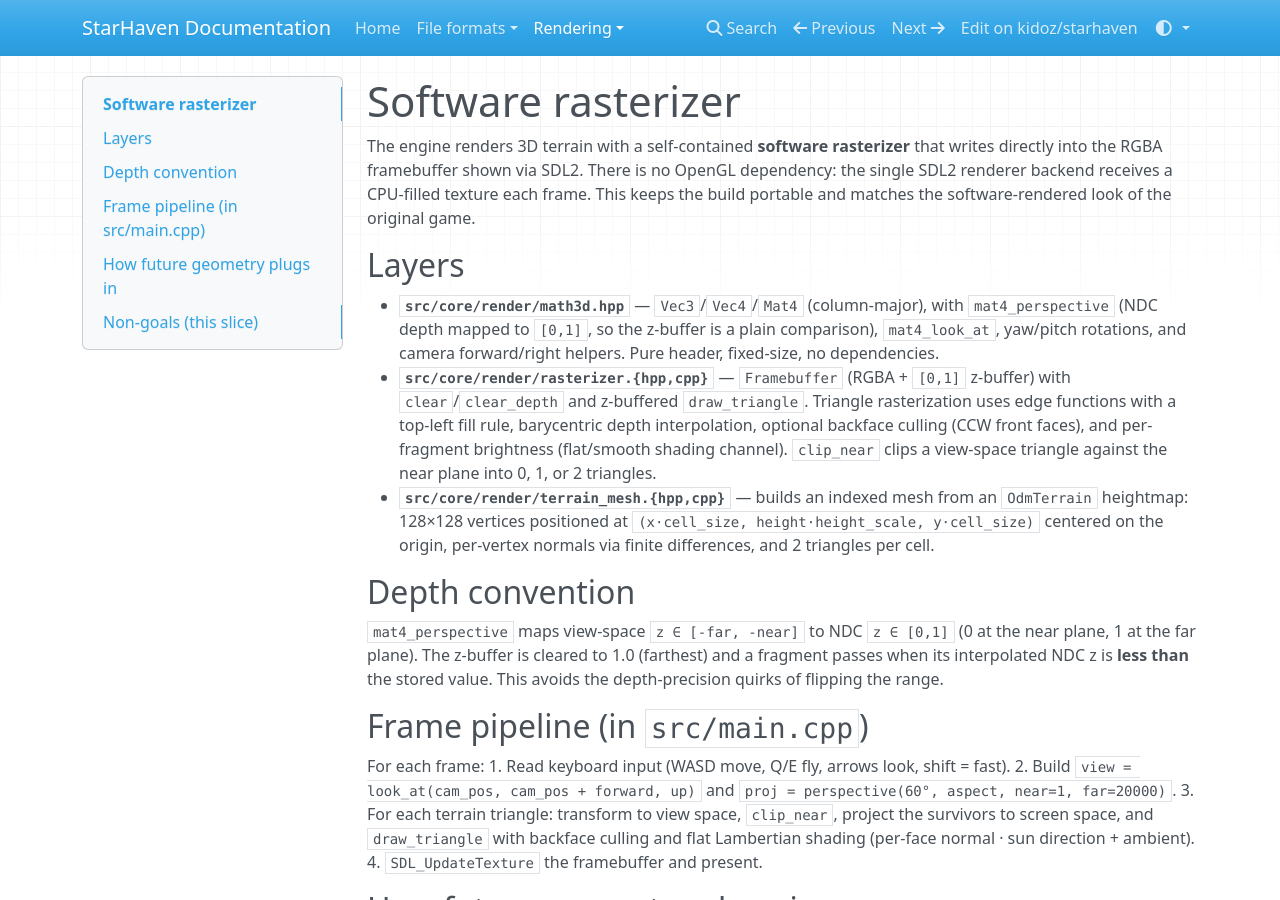
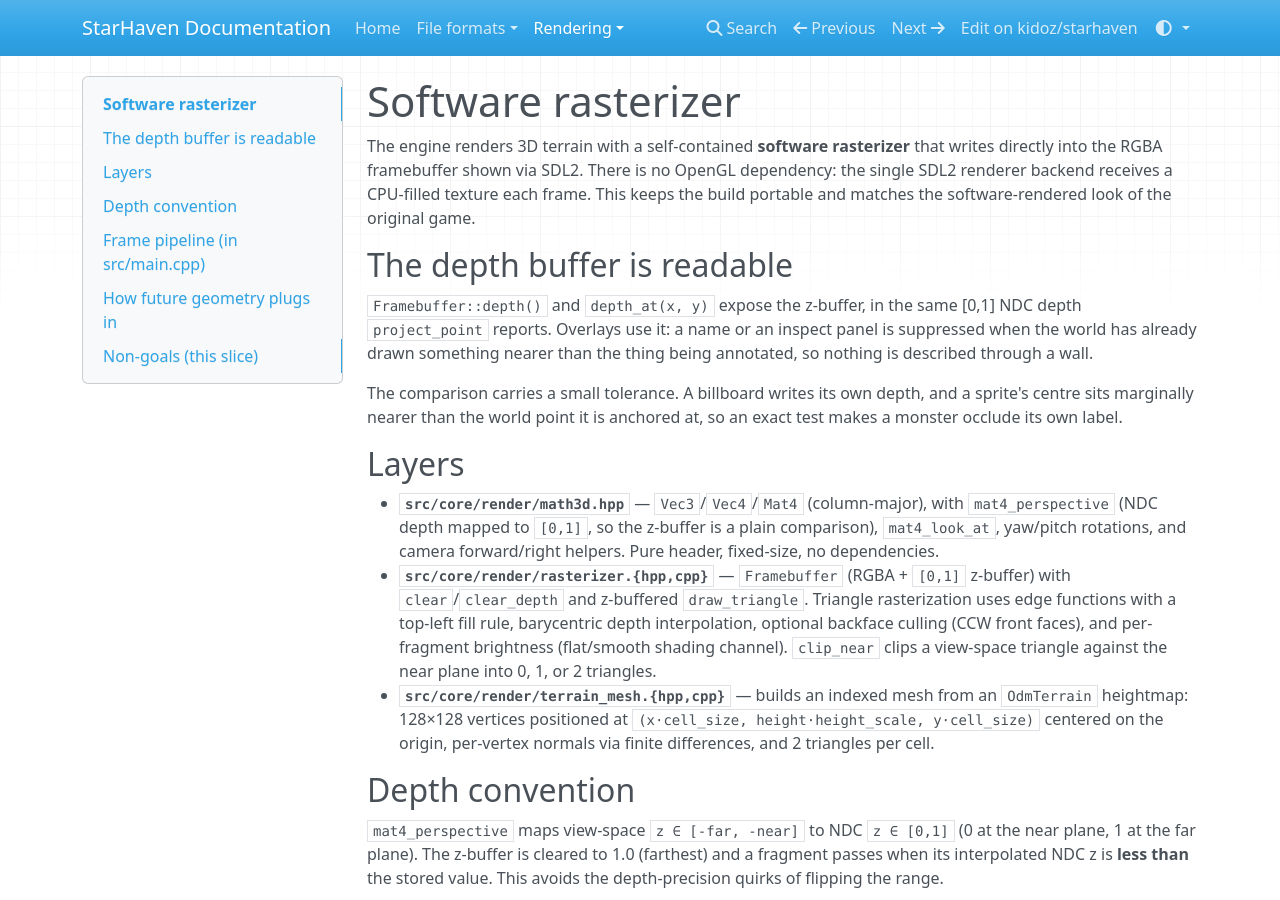
Before and after one commit to kidoz/starhaven, an MkDocs documentation site: the page built from docs/rendering/software-rasterizer.md, in a window 1280 px wide and 900 px high. Built offline with MkDocs 1.6.1, drawn with Linux system fonts in a browser that asks for light colours; nearby versions of some CDN libraries.

Commit message:
Document the readable depth buffer

```diff
--- a/docs/rendering/software-rasterizer.md
+++ b/docs/rendering/software-rasterizer.md
@@ -5,6 +5,17 @@ that writes directly into the RGBA framebuffer shown via SDL2. There is no
 OpenGL dependency: the single SDL2 renderer backend receives a CPU-filled
 texture each frame. This keeps the build portable and matches the
 software-rendered look of the original game.
+
+## The depth buffer is readable
+
+`Framebuffer::depth()` and `depth_at(x, y)` expose the z-buffer, in the same
+[0,1] NDC depth `project_point` reports. Overlays use it: a name or an inspect
+panel is suppressed when the world has already drawn something nearer than the
+thing being annotated, so nothing is described through a wall.
+
+The comparison carries a small tolerance. A billboard writes its own depth, and
+a sprite's centre sits marginally nearer than the world point it is anchored
+at, so an exact test makes a monster occlude its own label.
 
 ## Layers
 
```
Also changed, not shown: README.md (+3 -1 lines).
